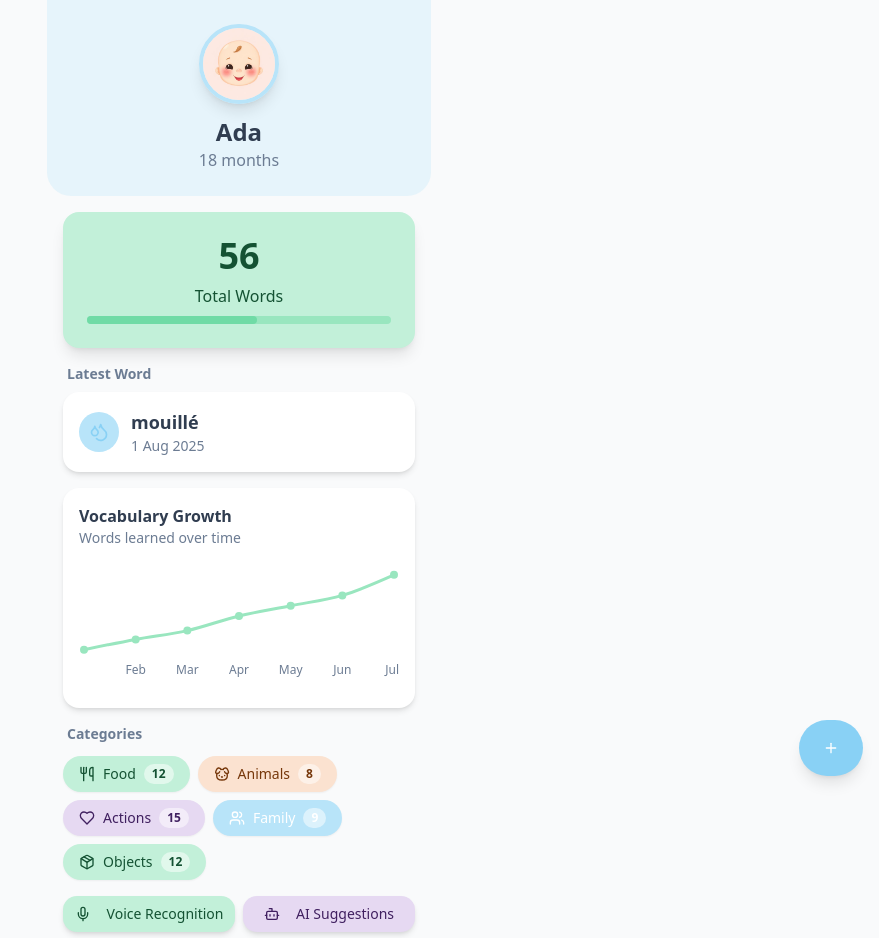
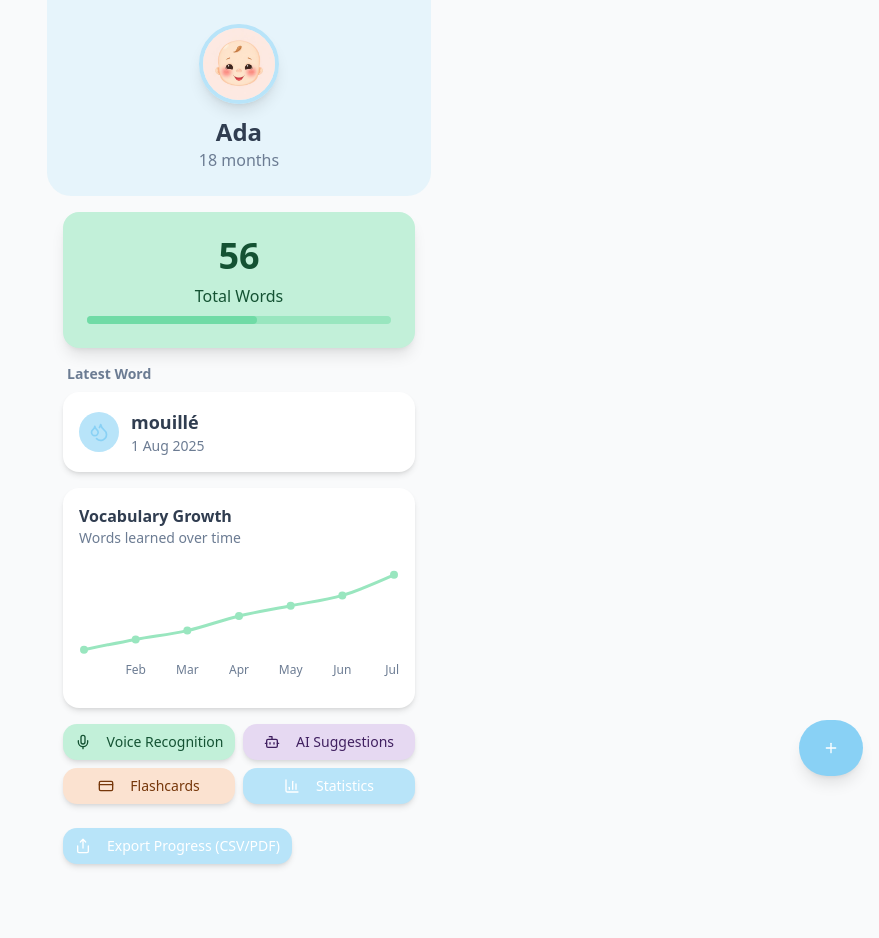
Before and after one commit to bacm/little-linguist-studio, a React (Vite) app: page / in a window 1280 px wide. Shown: the top 938 px of the page, without its empty margins (401-1280 px from the left). Built offline with nearby package versions, Linux system fonts and the light colour scheme.

Commit message:
Code edited in Lovable Code Editor
Edited UI in Lovable

```diff
--- a/src/pages/Index.tsx
+++ b/src/pages/Index.tsx
@@ -54,43 +54,6 @@ const Index = () => {
 
           {/* Vocabulary Growth Chart */}
           <VocabularyChart />
-
-          {/* Categories */}
-          <div>
-            <h2 className="text-sm font-semibold text-muted-foreground mb-3 px-1">Categories</h2>
-            <div className="flex flex-wrap gap-2">
-              <CategoryChip
-                label="Food"
-                icon={<Utensils className="w-4 h-4" />}
-                color="mint"
-                count={12}
-              />
-              <CategoryChip
-                label="Animals"
-                icon={<Dog className="w-4 h-4" />}
-                color="peach"
-                count={8}
-              />
-              <CategoryChip
-                label="Actions"
-                icon={<Heart className="w-4 h-4" />}
-                color="lavender"
-                count={15}
-              />
-              <CategoryChip
-                label="Family"
-                icon={<Users className="w-4 h-4" />}
-                color="primary"
-                count={9}
-              />
-              <CategoryChip
-                label="Objects"
-                icon={<Package className="w-4 h-4" />}
-                color="mint"
-                count={12}
-              />
-            </div>
-          </div>
 
           {/* Action Buttons */}
           <div className="grid grid-cols-2 gap-2">
```
